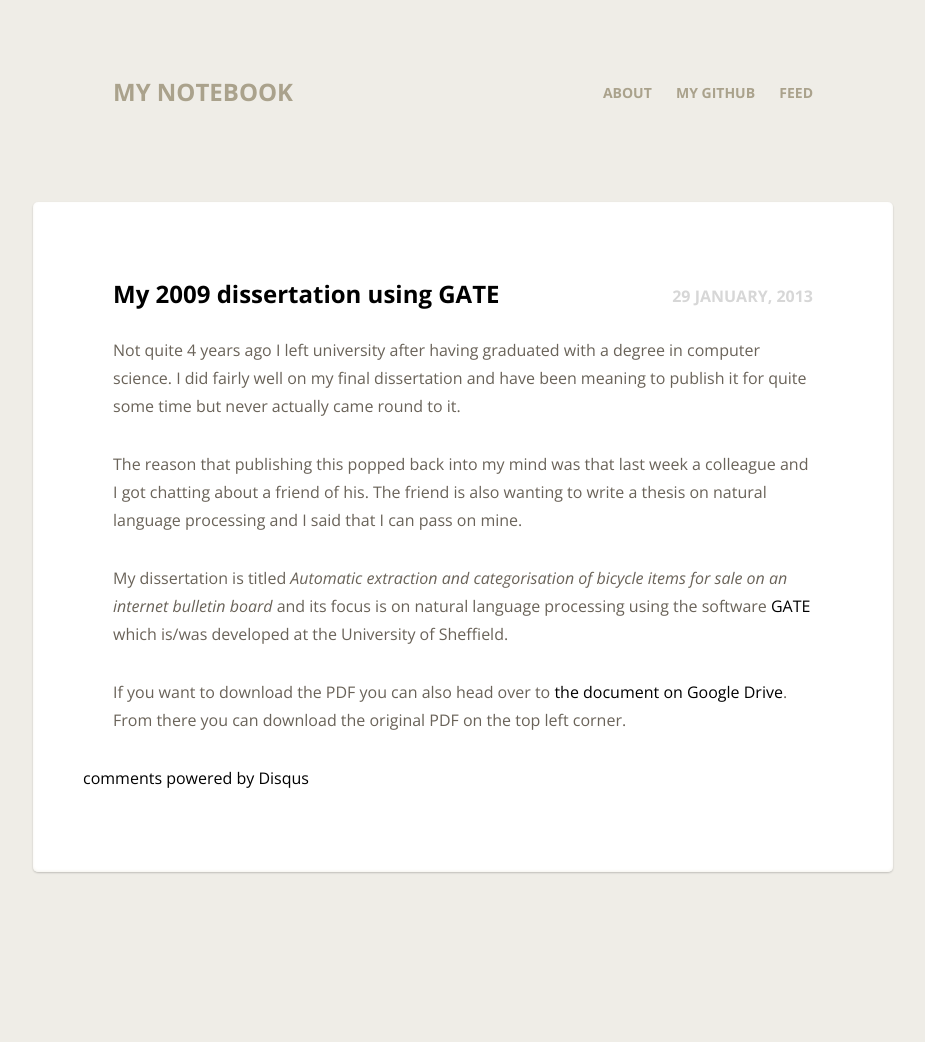
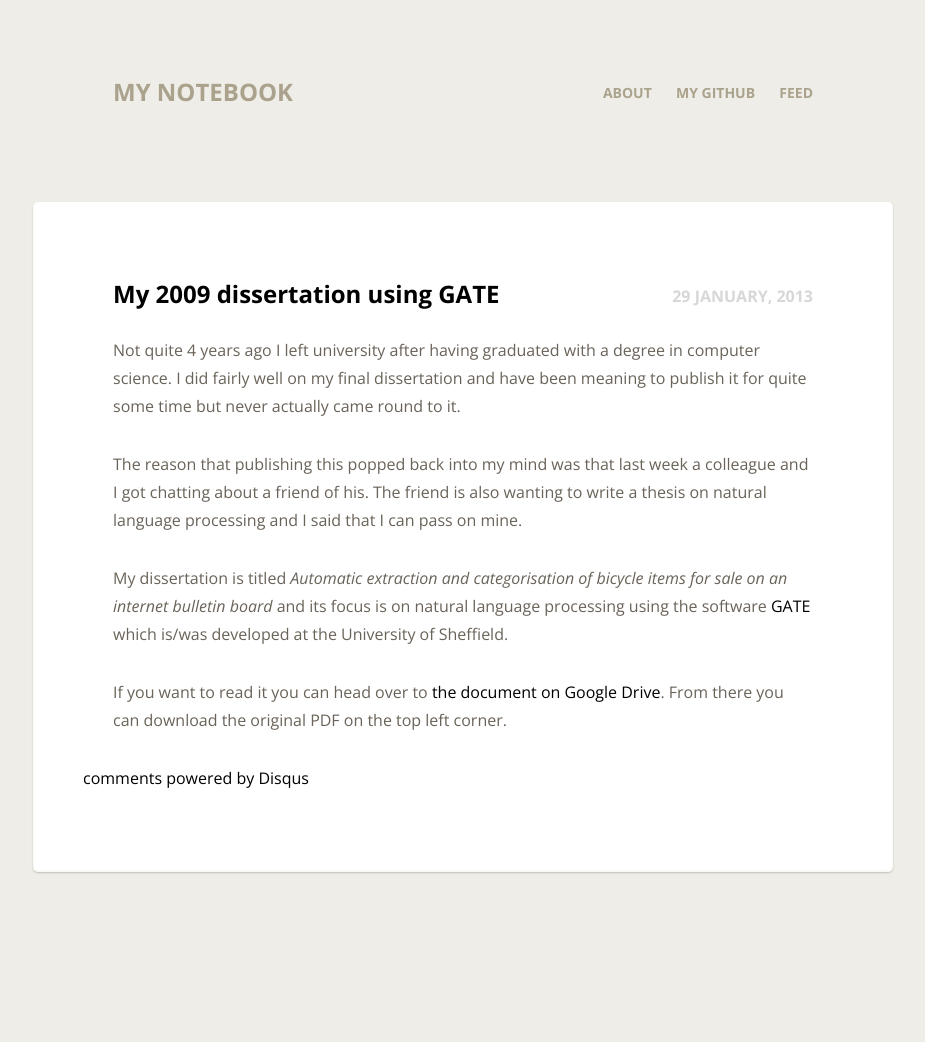
Before and after one commit to leonardehrenfried/blog, a Jekyll site: the page built from _posts/2013-01-29-my-dissertation-using-gate.md, in a window 1280 px wide. Shown: the whole page, without its empty margins (177-1102 px from the left). Built offline with Jekyll 4.4.1, drawn with Linux system fonts in a browser that asks for light colours; nearby versions of some CDN libraries; Markdown is read by kramdown in place of the engine named in the settings; comment, search, counter and statistics services are not loaded.

Commit message:
Deduplicate

```diff
--- a/_posts/2013-01-29-my-dissertation-using-gate.md
+++ b/_posts/2013-01-29-my-dissertation-using-gate.md
@@ -24,6 +24,6 @@ bicycle items for sale on an internet bulletin board_ and its focus is
 on natural language processing using the software [GATE](http://gate.ac.uk/)
 which is/was developed at the University of Sheffield.
 
-If you want to download the PDF you can also head over to
+If you want to read it you can head over to
 [the document on Google Drive](https://docs.google.com/file/d/0B8fpFPFuEud6MExRcGJmVDhBc3M/edit).
 From there you can download the original PDF on the top left corner.
```
